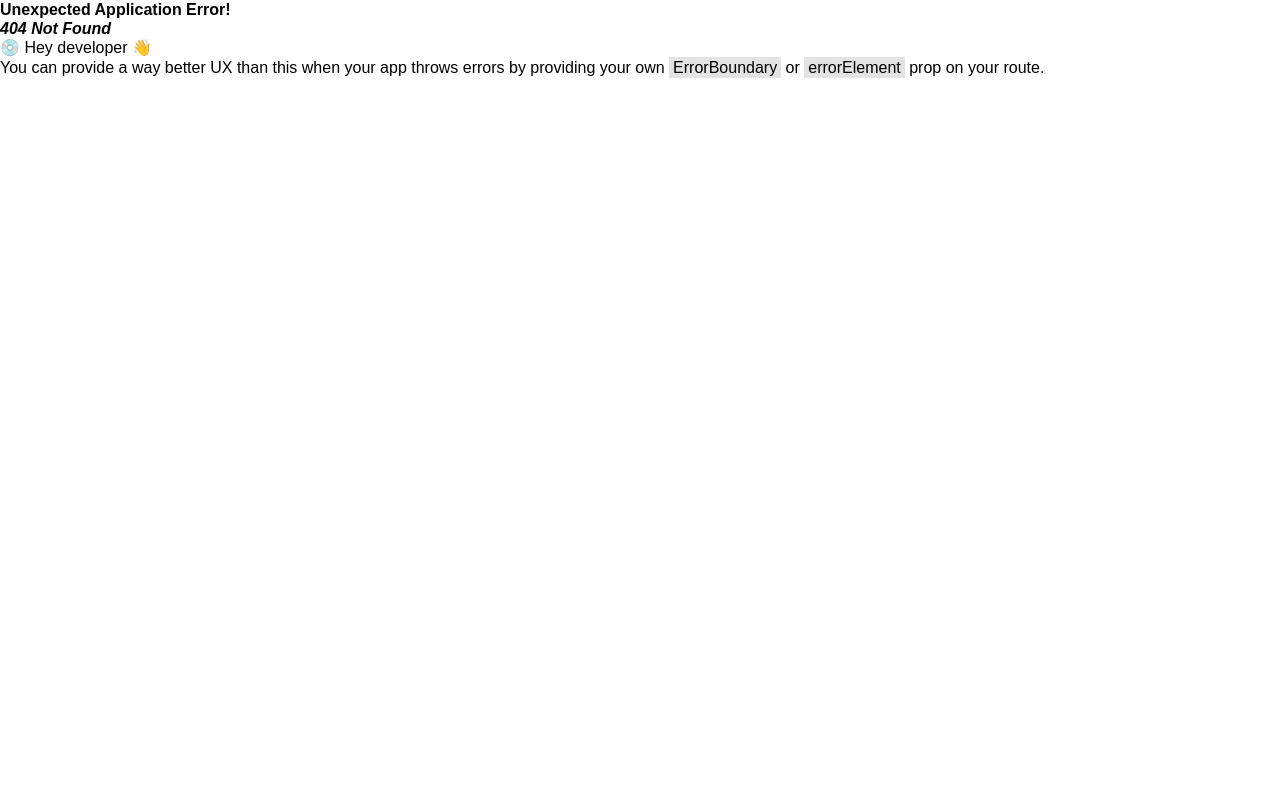
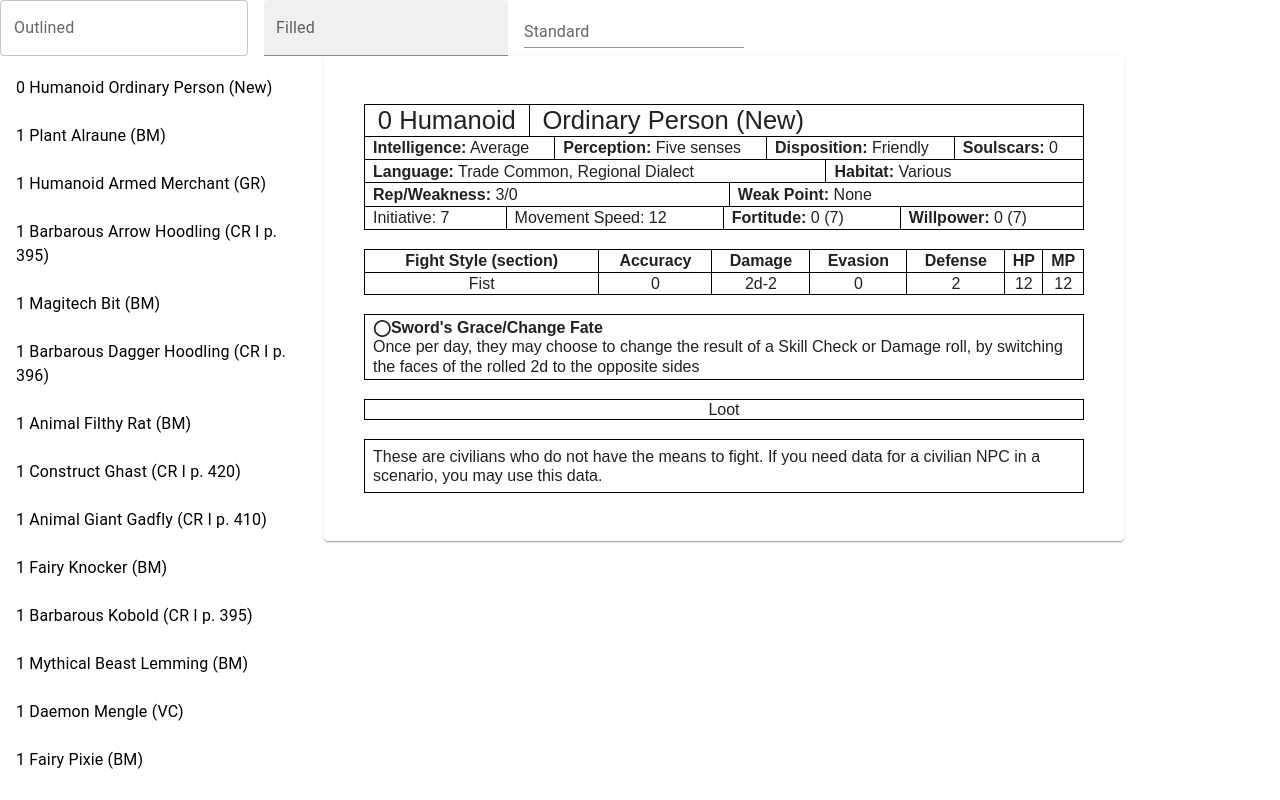
Before and after one commit to hohouyj/SW25_MM, a React (Vite) app: page /monsters in a window 1280 px wide. Before the commit this address had no page. Built offline with nearby package versions, Linux system fonts and the light colour scheme.

Commit message:
added MonstersView

```diff
--- a/src/components/MonsterCard/MonsterCombatStyleTable.tsx
+++ b/src/components/MonsterCard/MonsterCombatStyleTable.tsx
@@ -26,11 +26,17 @@ export default function MonsterCombatStyleTable({
             <tr key={idx}>
               <td>{style.style}</td>
               <td>
-                {style.accuracy} ({7 + parseInt(style.accuracy)})
+                {style.accuracy}{" "}
+                {parseInt(style.accuracy)
+                  ? "(" + (7 + parseInt(style.accuracy)) + ")"
+                  : ""}
               </td>
               <td>{style.damage}</td>
               <td>
-                {style.evasion} ({7 + parseInt(style.evasion)})
+                {style.evasion}{" "}
+                {parseInt(style.accuracy)
+                  ? "(" + (7 + parseInt(style.accuracy)) + ")"
+                  : ""}
               </td>
               <td>{style.defense}</td>
               <td>{style.hp}</td>
--- a/src/components/MonsterCard/styles.css
+++ b/src/components/MonsterCard/styles.css
@@ -1,3 +1,12 @@
+.monster {
+  display: flex;
+  flex-direction: column;
+  justify-content: space-between;
+  /* border: 1px solid red; */
+  width: 50rem;
+  padding: 3rem 2.5rem;
+}
+
 .monster-card-title {
   /* border: 0.1rem solid red; */
   display: flex;
--- /dev/null
+++ b/src/components/MonstersView/MonsterView.tsx
@@ -0,0 +1,43 @@
+import { List, ListItemButton, ListItemText, TextField } from "@mui/material";
+import Grid from "@mui/material/Grid2";
+import MonsterCard from "../MonsterCard";
+import monstersJSON from "../../data/monsters.json";
+import { Monster } from "../../types";
+import { useState } from "react";
+import "./styles.css";
+
+export default function () {
+  const Monsters = monstersJSON.allmonsters.sort(
+    (a, b) => parseInt(a.level) - parseInt(b.level)
+  );
+
+  const [monsterSelected, setMonsterSelected] = useState<Monster>(Monsters[0]);
+
+  return (
+    <>
+      <Grid container spacing={2}>
+        <TextField id="outlined-basic" label="Outlined" variant="outlined" />
+        <TextField id="filled-basic" label="Filled" variant="filled" />
+        <TextField id="standard-basic" label="Standard" variant="standard" />
+      </Grid>
+      <Grid container spacing={2}>
+        <Grid size={3}>
+          <List sx={{ height: "90vh", overflow: "auto" }}>
+            {Monsters.map((monster: Monster) => {
+              return (
+                <ListItemButton onClick={() => setMonsterSelected(monster)}>
+                  <ListItemText
+                    primary={`${monster.level} ${monster.monstertype} ${monster.monstername} (${monster.source})`}
+                  />
+                </ListItemButton>
+              );
+            })}
+          </List>
+        </Grid>
+        <Grid size={9}>
+          <MonsterCard monster={monsterSelected} />
+        </Grid>
+      </Grid>
+    </>
+  );
+}
--- /dev/null
+++ b/src/components/MonstersView/styles.css
@@ -0,0 +1,3 @@
+.monster-list {
+  max-height: 100vh;
+}
--- a/src/index.css
+++ b/src/index.css
@@ -16,17 +16,3 @@
 body {
   line-height: 1.2;
 }
-
-.monster {
-  display: flex;
-  flex-direction: column;
-  justify-content: space-between;
-  /* border: 1px solid red; */
-  width: 50rem;
-  border: 0.1rem solid black;
-  padding: 2rem 1rem;
-}
-
-.monster * {
-  /* border: 0.1rem solid red; */
-}
--- a/src/main.tsx
+++ b/src/main.tsx
@@ -3,21 +3,24 @@ import { createRoot } from "react-dom/client";
 import App from "./App.tsx";
 import "./index.css";
 import { createBrowserRouter, RouterProvider, Link } from "react-router-dom";
+import MonsterView from "./components/MonstersView/MonsterView.tsx";
 
 const router = createBrowserRouter([
   {
     path: "/",
     element: (
-      <div>
-        <h1>Hello World</h1>
-        <Link to="about">About Us</Link>
+      <>
+        <div>
+          <h1>Hello World</h1>
+          <Link to="monsters">Monsters</Link>
+        </div>
         <App />
-      </div>
+      </>
     ),
   },
   {
-    path: "about",
-    element: <div>About</div>,
+    path: "monsters",
+    element: <MonsterView />,
   },
 ]);
 createRoot(document.getElementById("root")!).render(
```
